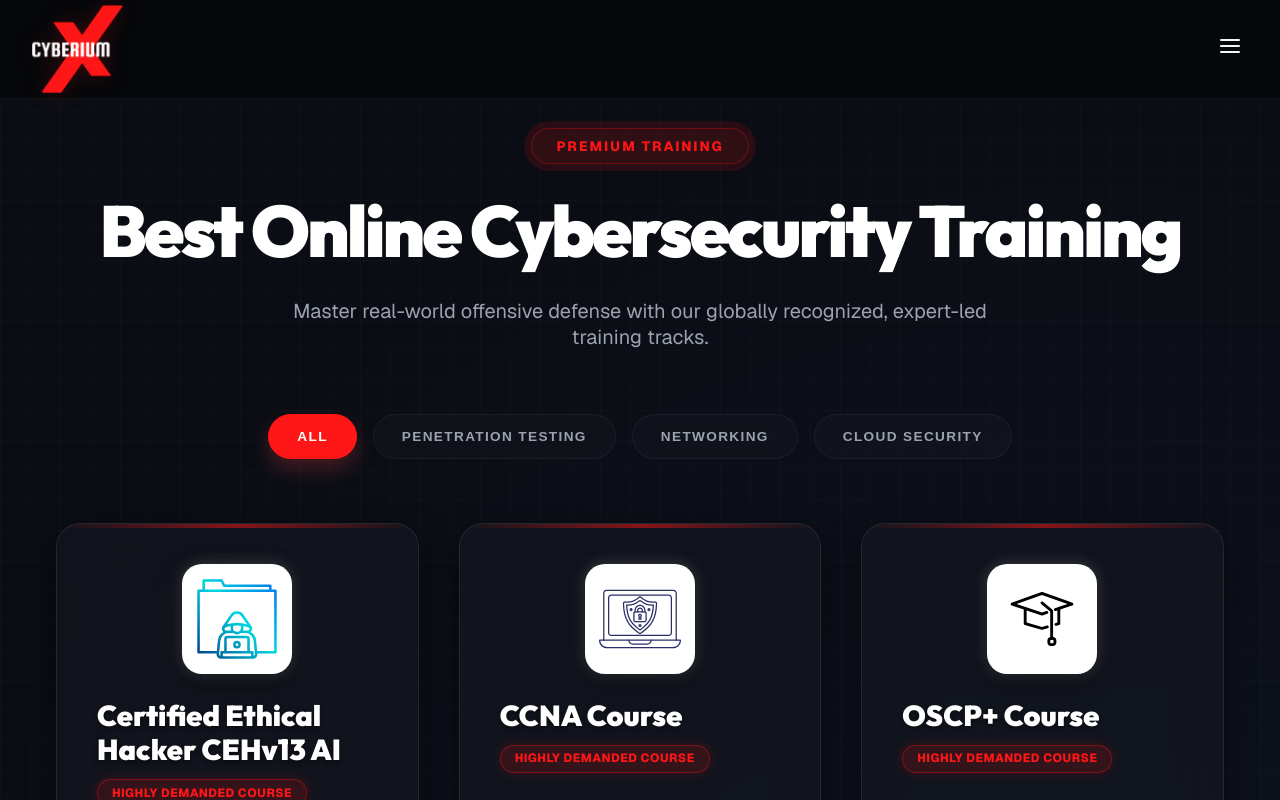
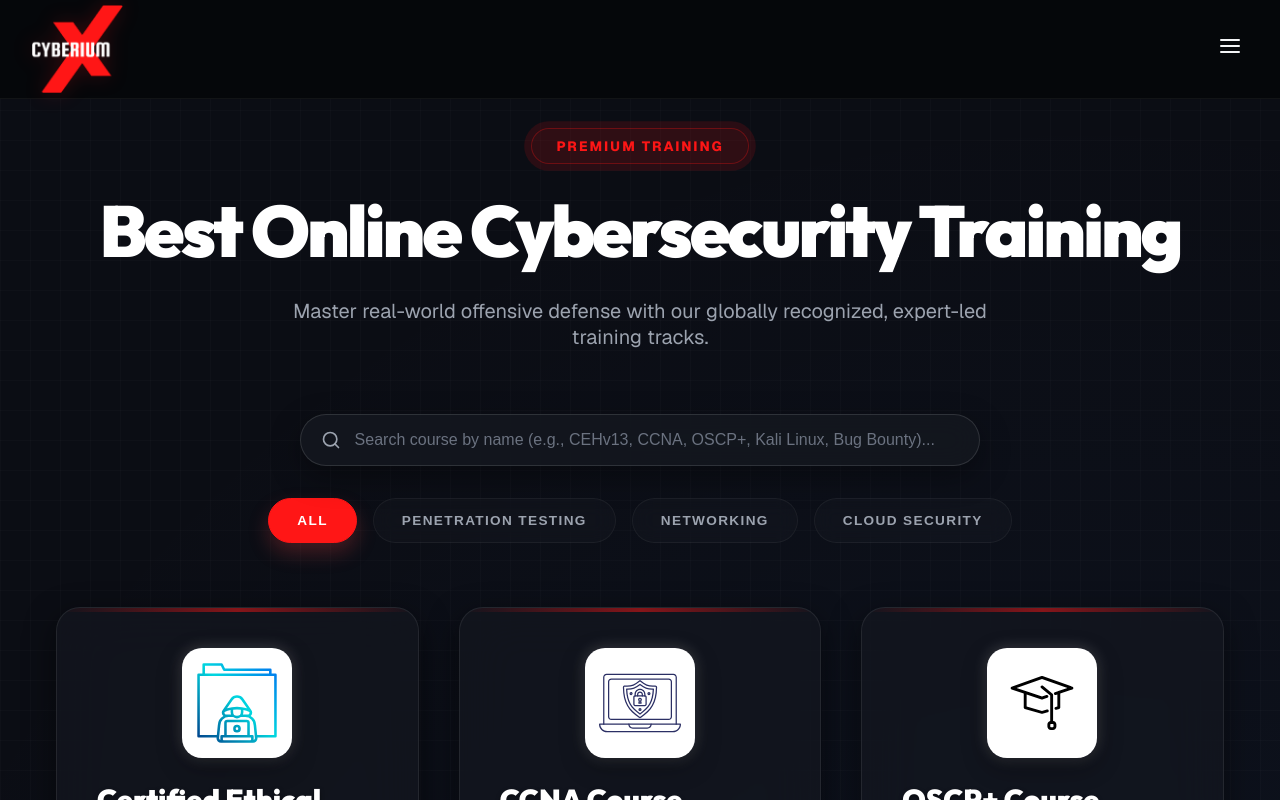
Before and after one commit to sarthakjain-cell/CyberiumX, a Next.js app: page /courses in a window 1280 px wide. Shown: the top 800 px of the page. Built offline with nearby package versions, Linux system fonts and the light colour scheme.

Commit message:
feat: add course search bar by name in CoursesGrid

```diff
--- a/src/components/CoursesGrid.module.css
+++ b/src/components/CoursesGrid.module.css
@@ -46,6 +46,100 @@
   margin-bottom: 1.5rem;
   color: #ffffff;
   position: relative;
+}
+
+/* Course Search Bar */
+.searchContainer {
+  max-width: 680px;
+  margin: 0 auto 2rem;
+  position: relative;
+  z-index: 10;
+}
+
+.searchInputWrapper {
+  position: relative;
+  display: flex;
+  align-items: center;
+  background: rgba(20, 24, 32, 0.8);
+  border: 1px solid rgba(255, 255, 255, 0.12);
+  border-radius: 9999px;
+  padding: 0.35rem 1.25rem;
+  backdrop-filter: blur(15px);
+  box-shadow: 0 10px 30px rgba(0, 0, 0, 0.35);
+  transition: border-color 0.25s ease, box-shadow 0.25s ease;
+}
+
+.searchInputWrapper:focus-within {
+  border-color: #fc1616;
+  box-shadow: 0 10px 30px rgba(0, 0, 0, 0.45), 0 0 20px rgba(252, 22, 22, 0.2);
+}
+
+.searchIcon {
+  color: #9ca3af;
+  flex-shrink: 0;
+  margin-right: 0.85rem;
+  transition: color 0.25s ease;
+}
+
+.searchInputWrapper:focus-within .searchIcon {
+  color: #fc1616;
+}
+
+.searchInput {
+  width: 100%;
+  background: transparent;
+  border: none;
+  outline: none;
+  color: #ffffff;
+  font-size: 1rem;
+  padding: 0.65rem 0;
+}
+
+.searchInput::placeholder {
+  color: #6b7280;
+}
+
+.clearSearchBtn {
+  background: rgba(255, 255, 255, 0.08);
+  border: none;
+  color: #9ca3af;
+  width: 28px;
+  height: 28px;
+  border-radius: 50%;
+  display: flex;
+  align-items: center;
+  justify-content: center;
+  font-size: 0.85rem;
+  cursor: pointer;
+  flex-shrink: 0;
+  margin-left: 0.5rem;
+  transition: background 0.2s ease, color 0.2s ease;
+}
+
+.clearSearchBtn:hover {
+  background: rgba(252, 22, 22, 0.25);
+  color: #ffffff;
+}
+
+.emptyState {
+  text-align: center;
+  padding: 4rem 2rem;
+  background: rgba(20, 24, 32, 0.5);
+  border: 1px solid rgba(255, 255, 255, 0.08);
+  border-radius: 20px;
+  margin-top: 1rem;
+}
+
+.emptyStateTitle {
+  font-size: 1.5rem;
+  font-weight: 700;
+  color: #ffffff;
+  margin-bottom: 0.5rem;
+}
+
+.emptyStateSub {
+  color: #9ca3af;
+  font-size: 1rem;
 }
 
 /* Filter Bar */
--- a/src/components/CoursesGrid.tsx
+++ b/src/components/CoursesGrid.tsx
@@ -169,10 +169,18 @@ const categories = ["All", "Penetration Testing", "Networking", "Cloud Security"
 
 export default function CoursesGrid() {
   const [activeCategory, setActiveCategory] = useState("All");
+  const [searchQuery, setSearchQuery] = useState("");
 
-  const filteredCourses = activeCategory === "All"
-    ? allCourses
-    : allCourses.filter(c => c.category === activeCategory);
+  const filteredCourses = allCourses.filter((course) => {
+    const matchesCategory = activeCategory === "All" || course.category === activeCategory;
+    const q = searchQuery.trim().toLowerCase();
+    const matchesSearch =
+      !q ||
+      course.title.toLowerCase().includes(q) ||
+      course.subtitle.toLowerCase().includes(q) ||
+      course.category.toLowerCase().includes(q);
+    return matchesCategory && matchesSearch;
+  });
 
   return (
     <section className={styles.coursesSection} style={{ padding: '3rem 2rem 6rem' }}>
@@ -184,6 +192,45 @@ export default function CoursesGrid() {
           <p style={{ color: '#9ca3af', fontSize: '1.25rem', maxWidth: '700px', margin: '0 auto' }}>
             Master real-world offensive defense with our globally recognized, expert-led training tracks.
           </p>
+        </div>
+
+        {/* Course Search Bar */}
+        <div className={styles.searchContainer}>
+          <div className={styles.searchInputWrapper}>
+            <svg
+              className={styles.searchIcon}
+              width="20"
+              height="20"
+              viewBox="0 0 24 24"
+              fill="none"
+              stroke="currentColor"
+              strokeWidth="2"
+              strokeLinecap="round"
+              strokeLinejoin="round"
+              aria-hidden="true"
+            >
+              <circle cx="11" cy="11" r="8" />
+              <line x1="21" y1="21" x2="16.65" y2="16.65" />
+            </svg>
+            <input
+              type="text"
+              className={styles.searchInput}
+              placeholder="Search course by name (e.g., CEHv13, CCNA, OSCP+, Kali Linux, Bug Bounty)..."
+              value={searchQuery}
+              onChange={(e) => setSearchQuery(e.target.value)}
+              aria-label="Search courses by name"
+            />
+            {searchQuery && (
+              <button
+                type="button"
+                className={styles.clearSearchBtn}
+                onClick={() => setSearchQuery("")}
+                aria-label="Clear search"
+              >
+                ✕
+              </button>
+            )}
+          </div>
         </div>
 
         {/* Category Filter Bar */}
@@ -274,6 +321,28 @@ export default function CoursesGrid() {
           </AnimatePresence>
         </div>
 
+        {filteredCourses.length === 0 && (
+          <div className={styles.emptyState}>
+            <p className={styles.emptyStateTitle}>
+              No courses found matching &ldquo;{searchQuery}&rdquo;
+            </p>
+            <p className={styles.emptyStateSub}>
+              Try searching for another course name or resetting the category filter.
+            </p>
+            <button
+              type="button"
+              className="btn-primary"
+              style={{ marginTop: '1rem', padding: '0.75rem 1.75rem' }}
+              onClick={() => {
+                setSearchQuery("");
+                setActiveCategory("All");
+              }}
+            >
+              Show All Courses
+            </button>
+          </div>
+        )}
+
       </div>
 
       {/* CTA Section */}
```
